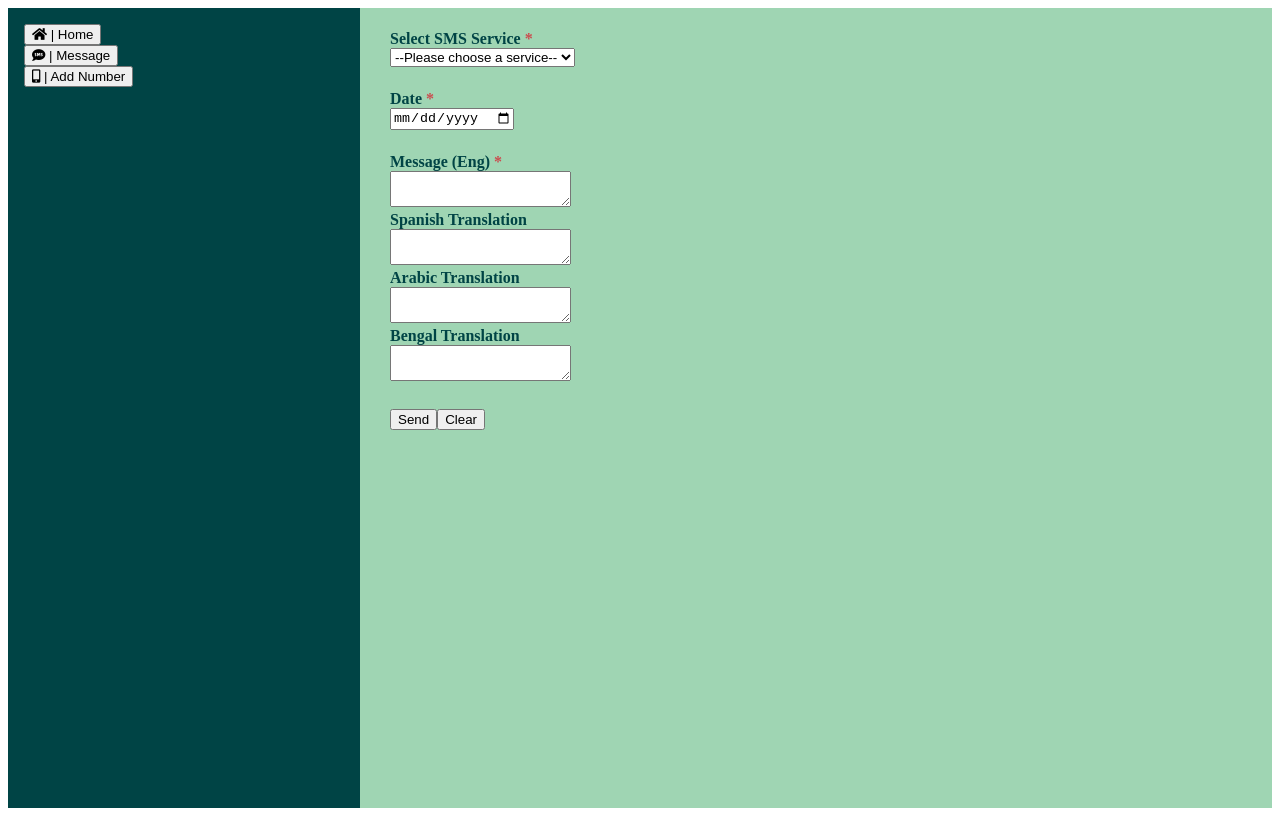
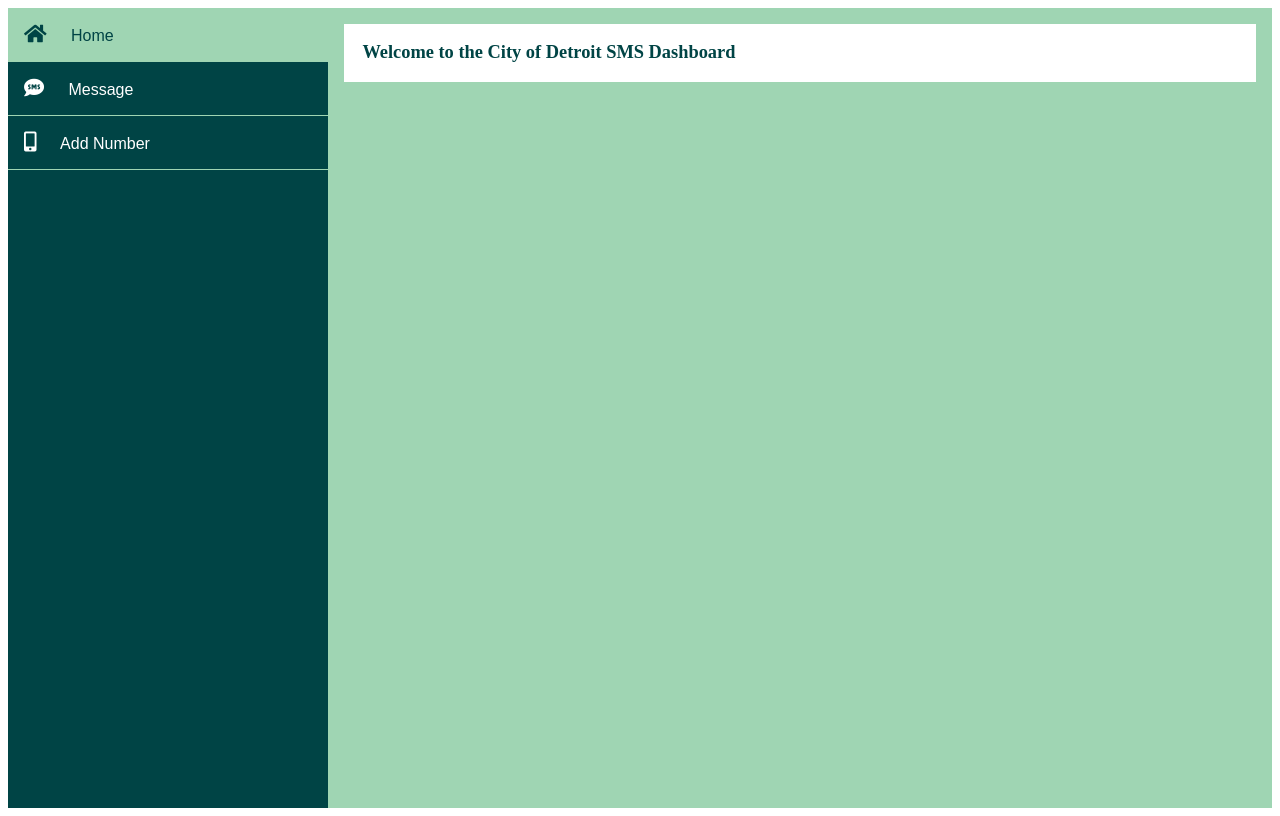
Before and after one commit to CityOfDetroit/sms-dashboard, a React (Vite) app: page / in a window 1280 px wide. Built offline with nearby package versions, Linux system fonts and the light colour scheme.

Commit message:
Improving dashboard layout and connecting number subscription to api.

```diff
--- a/src/components/App/App.js
+++ b/src/components/App/App.js
@@ -4,7 +4,7 @@
 import Panel from '../Panel/Panel';
 
 function App() {
-  const [nav, setNav]     = useState('msg');
+  const [nav, setNav]     = useState('home');
 
   return (
     <section className="App">
--- a/src/components/Nav/Nav.js
+++ b/src/components/Nav/Nav.js
@@ -10,12 +10,22 @@
     ...(props.state || {})
   };
 
+  const getButtonClass = (btn) => {
+    let status;
+    if(btn == nav){
+      status = 'active';
+    }else{
+      status = '';
+    }
+    return status;
+  }
+
   return (
       <nav>
         <ul>
-          <li><button onClick={() => setNav('home')}><i className="fas fa-home"></i> | Home</button></li>
-          <li><button onClick={() => setNav('msg')}><i className="fas fa-sms"></i> | Message</button></li>
-          <li><button onClick={() => setNav('num')}><i className="fas fa-mobile-alt"></i> | Add Number</button></li>
+          <li><button className={getButtonClass('home')} onClick={() => setNav('home')}><i className="fas fa-home"></i> Home</button></li>
+          <li><button className={getButtonClass('msg')}  onClick={() => setNav('msg')}><i className="fas fa-sms"></i> Message</button></li>
+          <li><button className={getButtonClass('num')}  onClick={() => setNav('num')}><i className="fas fa-mobile-alt"></i> Add Number</button></li>
         </ul>
       </nav>
   );
--- a/src/components/Nav/Nav.scss
+++ b/src/components/Nav/Nav.scss
@@ -6,11 +6,48 @@
     max-width: 100%;
     background-color: $color-1;
     color: $white;
-    padding: 1em;
 
     ul{
         list-style: none;
         padding: 0;
-        margin: 0
+        margin: 0;
+
+        li{
+            border-top: solid .01em $color-2;
+
+            button{
+                cursor: pointer;
+                padding: 1em;
+                background-color: transparent;
+                color: #fff;
+                font-size: 1em;
+                border: none;
+                width: 100%;
+                text-align: left;
+
+                i{
+                    margin-right: 1em;
+                    font-size: 1.25em;
+                    font-weight: bold;
+                }
+            }
+
+            button:hover, button.active{
+                background-color: $color-2;
+                color: $color-1;
+            }
+
+            button:active{
+                outline: none;
+            }
+        }
+
+        li:first-child{
+            border-top: none;
+        }
+
+        li:last-child{
+            border-bottom: solid .01em $color-2;
+        }
     }
 }
--- a/src/components/Panel/Panel.js
+++ b/src/components/Panel/Panel.js
@@ -74,7 +74,12 @@
 
       case 'num-form':
         ev.preventDefault();
-        console.log('phone added');
+        param = {
+          "phone_number": phone,
+          "lang": lang
+        };
+        (address) ? param['address'] = address : '';
+        Connector.start('post',`https://apis.detroitmi.gov/messenger/clients/${filters.groups}/subscribe/`, param, (e)=>{console.log(`oh no this happend: ${e}`)}, (e)=>{console.log(`oh no this happend: ${e}`)});
         break;
 
       default:
@@ -176,11 +181,14 @@
     let markup;
     switch (props.type) {
       case 'home':
-        markup = <h1>Home</h1>
+        markup = <article>
+          <h1>Welcome to the City of Detroit SMS Dashboard</h1>
+          </article>
         break;
 
       case 'msg':
         markup = <form id="msg-form" onSubmit={handleChange}>
+          <h1>Send Message</h1>
         <fieldset>
           <label htmlFor="services" className="required-field">Select SMS Service</label>
           <select id="services" required aria-required="true" aria-describedby="Service client used to send message." onChange={handleChange}>
@@ -216,6 +224,7 @@
 
       case 'num':
         markup = <form id="num-form" onSubmit={handleChange}>
+            <h1>Add Number</h1>
             <fieldset>
             <label htmlFor="services" className="required-field">Select SMS Service</label>
             <select id="services" required aria-required="true" aria-describedby="Service client used to send message." onChange={handleChange}>
--- a/src/components/Panel/Panel.scss
+++ b/src/components/Panel/Panel.scss
@@ -5,6 +5,13 @@
     padding: 1em;
     color: $color-1;
     background-color: $color-2;
+
+    h1{
+        background: #fff;
+        padding: 1em;
+        font-size: 1.15em;
+        margin: 0 0 1em 0;
+    }
 }
 
 form{
```
Also changed, not shown: 1 other file (tests, documents, lock files or other folders).
